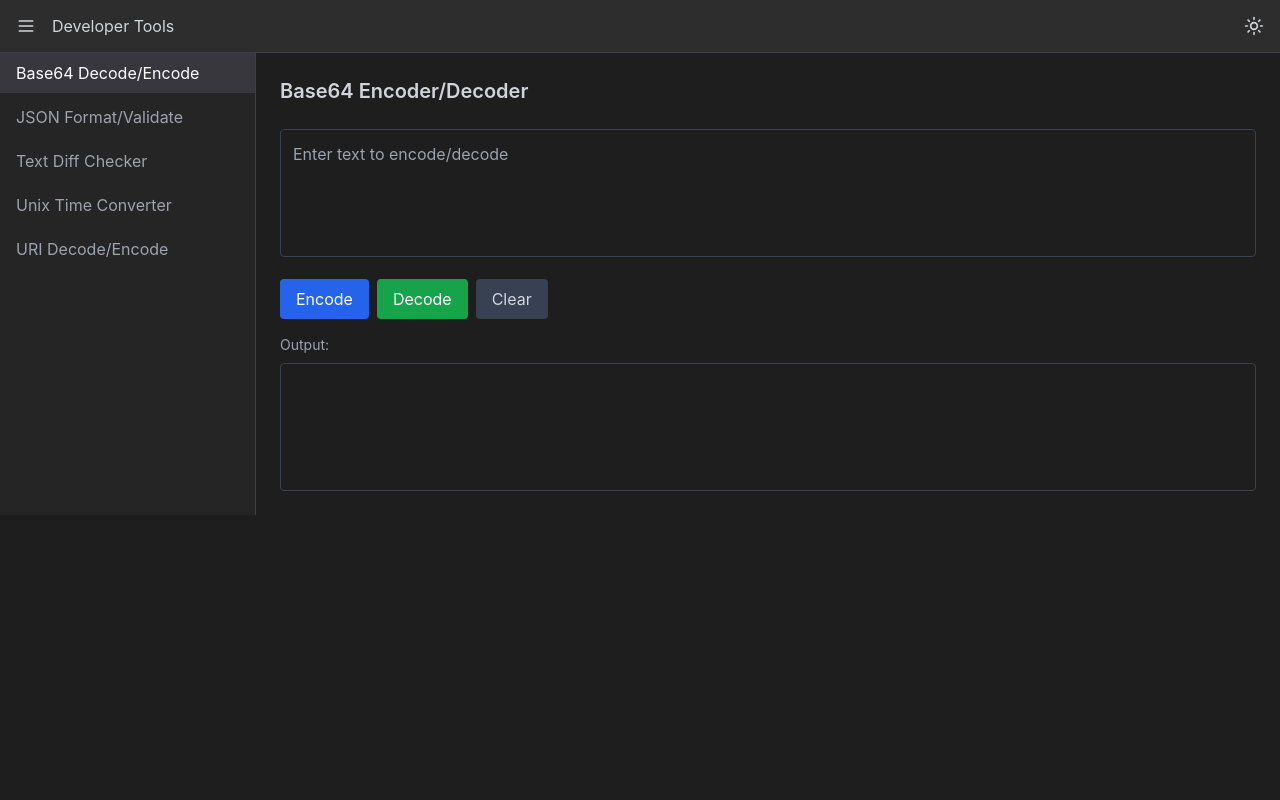
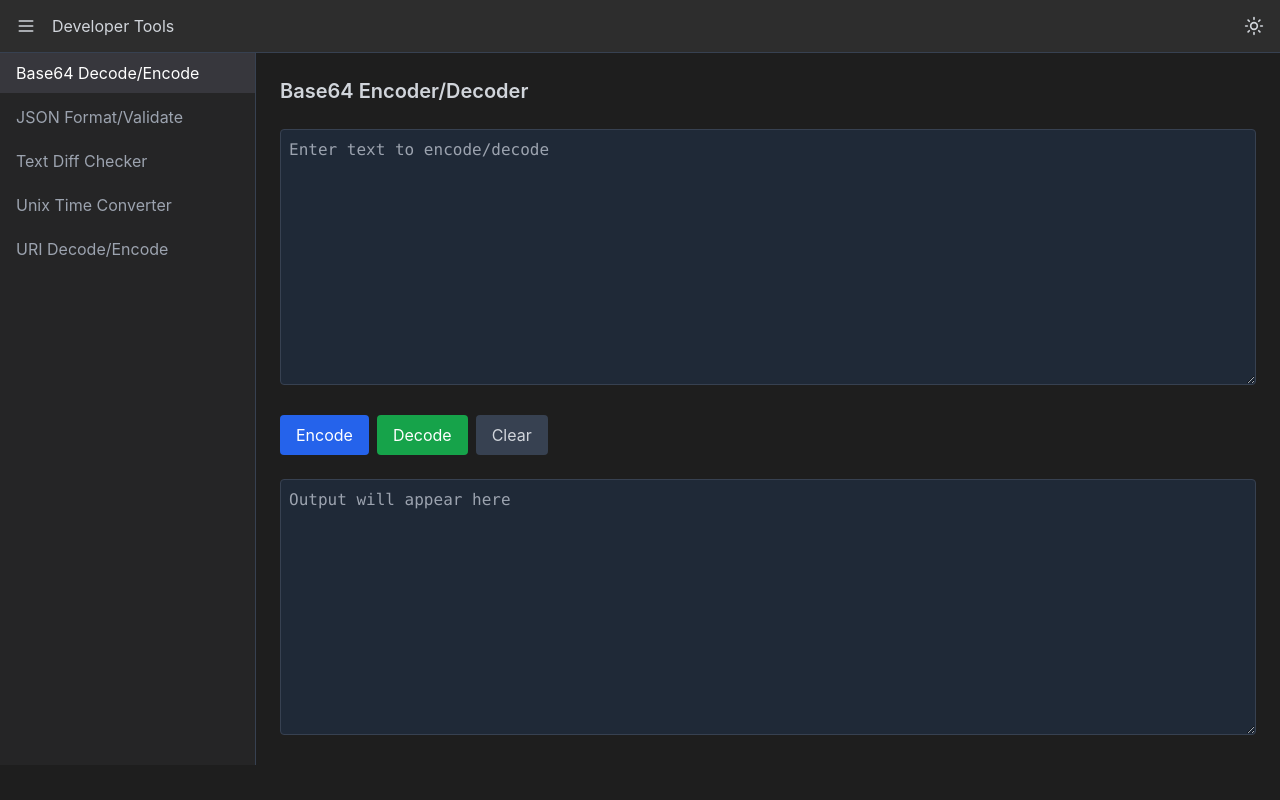
Before and after one commit to andreaiacono/dev-toolbox, a React (Create React App) app: page / in a window 1280 px wide. Built offline with nearby package versions, Linux system fonts and the light colour scheme.

Commit message:
use TextArea component everywhere

```diff
--- a/src/components/TextArea.jsx
+++ b/src/components/TextArea.jsx
@@ -1,7 +1,7 @@
 import React from 'react';
 import CopyButton from './CopyButton';
 
-const TextArea = ({ value, onChange, placeholder, label, readOnly = false, monospace = false }) => {
+const TextArea = ({ value, onChange, placeholder, label, readOnly = false, monospace = true }) => {
   return (
     <div className="space-y-2">
       {label && <label className="block text-sm text-gray-200">{label}</label>}
@@ -11,8 +11,9 @@ const TextArea = ({ value, onChange, placeholder, label, readOnly = false, monos
           onChange={onChange}
           placeholder={placeholder}
           readOnly={readOnly}
-          className="w-full h-64 bg-gray-100 dark:bg-gray-800 text-gray-900 dark:text-gray-300 p-2 rounded border border-gray-300 dark:border-gray-700 focus:outline-none focus:border-blue-500 focus:ring-1 focus:ring-blue-500 transition-colors"
-          />
+          monospace={monospace}
+          className={`w-full h-64 bg-gray-100 dark:bg-gray-800 text-gray-900 dark:text-gray-300 p-2 rounded border border-gray-300 dark:border-gray-700 focus:outline-none focus:border-blue-500 focus:ring-1 focus:ring-blue-500 transition-colors ${monospace ? 'font-mono' : 'font-sans'}`}
+        />
         {value && <div className="absolute top-2 right-2">
           <CopyButton text={value} />
         </div>}
--- a/src/tools/Base64Tool.jsx
+++ b/src/tools/Base64Tool.jsx
@@ -1,11 +1,10 @@
 import React, { useState } from 'react';
+import TextArea from '../components/TextArea';
 import ToolLayout from '../components/ToolLayout';
-import { Copy, Check } from 'lucide-react';
 
 const Base64Tool = () => {
   const [input, setInput] = useState('');
   const [output, setOutput] = useState('');
-  const [copied, setCopied] = useState(false);
 
   const handleEncode = () => {
     try {
@@ -36,30 +35,15 @@ const Base64Tool = () => {
     setOutput('');
   };
 
-  const copyToClipboard = async () => {
-    if (output) {
-      try {
-        await navigator.clipboard.writeText(output);
-        setCopied(true);
-        setTimeout(() => setCopied(false), 2000);
-      } catch (error) {
-        console.error('Failed to copy: ', error);
-      }
-    }
-  };
-
   return (
     <ToolLayout title="Base64 Encoder/Decoder">
       <div className="space-y-6">
-        <div className="space-y-4">
-          <div>
-            <textarea
+        <TextArea
           value={input}
           onChange={(e) => setInput(e.target.value)}
           placeholder="Enter text to encode/decode"
-              className="w-full h-32 bg-gray-100 dark:bg-[#1e1e1e] text-gray-900 dark:text-gray-300 p-3 rounded border border-gray-300 dark:border-gray-700 focus:outline-none focus:border-blue-500 focus:ring-1 focus:ring-blue-500 resize-none transition-colors"
         />
-          </div>
+
         <div className="flex flex-wrap gap-2">
           <button
             onClick={handleEncode}
@@ -80,22 +64,13 @@ const Base64Tool = () => {
             Clear
           </button>
         </div>
-          <div className="relative">
-            <div className="text-sm text-gray-600 dark:text-gray-400 mb-2">Output:</div>
-            <div className="w-full min-h-[8rem] bg-gray-100 dark:bg-[#1e1e1e] text-gray-900 dark:text-gray-300 p-3 rounded border border-gray-300 dark:border-gray-700 transition-colors overflow-auto">
-              {output}
-            </div>
-            {output && (
-              <button
-                onClick={copyToClipboard}
-                className="absolute top-8 right-2 p-2 text-gray-500 hover:text-gray-700 dark:text-gray-400 dark:hover:text-gray-200 focus:outline-none"
-                title="Copy to clipboard"
-              >
-                {copied ? <Check size={16} className="text-green-500" /> : <Copy size={16} />}
-              </button>
-            )}
-          </div>
-        </div>
+
+        <TextArea
+          value={output}
+          onChange={() => { }}
+          placeholder="Output will appear here"
+          readOnly={true}
+        />
       </div>
     </ToolLayout>
   );
--- a/src/tools/JSONFormatTool.jsx
+++ b/src/tools/JSONFormatTool.jsx
@@ -25,8 +25,7 @@ const JSONFormatTool = () => {
         <TextArea
           value={input}
           onChange={(e) => setInput(e.target.value)}
-          placeholder="Enter JSON to format..."
-          label="Input JSON"
+          placeholder="Enter JSON to format"
           monospace="True"
         />
 
@@ -48,7 +47,6 @@ const JSONFormatTool = () => {
             value={output}
             readOnly
             label="Formatted Output"
-            monospace="True"
          />
         )}
       </div>
--- a/src/tools/UriEncoderDecoder.jsx
+++ b/src/tools/UriEncoderDecoder.jsx
@@ -1,5 +1,6 @@
 import React, { useState } from 'react';
 import ToolLayout from '../components/ToolLayout';
+import TextArea from '../components/TextArea';
 
 const UriEncoderDecoder = () => {
   const [input, setInput] = useState('');
@@ -43,12 +44,11 @@ const UriEncoderDecoder = () => {
 
         <div className="space-y-4">
           <div>
-            <textarea
+          <TextArea
               value={input}
               onChange={(e) => setInput(e.target.value)}
               placeholder="Enter text to encode/decode"
-              className="w-full h-32 bg-gray-100 dark:bg-[#1e1e1e] text-gray-900 dark:text-gray-300 p-3 rounded border border-gray-300 dark:border-gray-700 focus:outline-none focus:border-blue-500 focus:ring-1 focus:ring-blue-500 resize-none transition-colors"
-            />
+             />
           </div>
 
           <div className="flex space-x-2">
@@ -70,10 +70,12 @@ const UriEncoderDecoder = () => {
           </div>
 
           <div>
-            <div className="text-sm text-gray-600 dark:text-gray-400 mb-2">Output:</div>
-            <div className="w-full min-h-[8rem] bg-gray-100 dark:bg-[#1e1e1e] text-gray-900 dark:text-gray-300 p-3 rounded border border-gray-300 dark:border-gray-700 transition-colors">
-              {output}
-            </div>
+            <TextArea
+              value={output}
+              onChange={() => { }}
+              placeholder="Output will appear here"
+              readOnly={true}
+            />
           </div>
         </div>
       </div>
```
Lines whose indentation alone changed are shown as unchanged.
